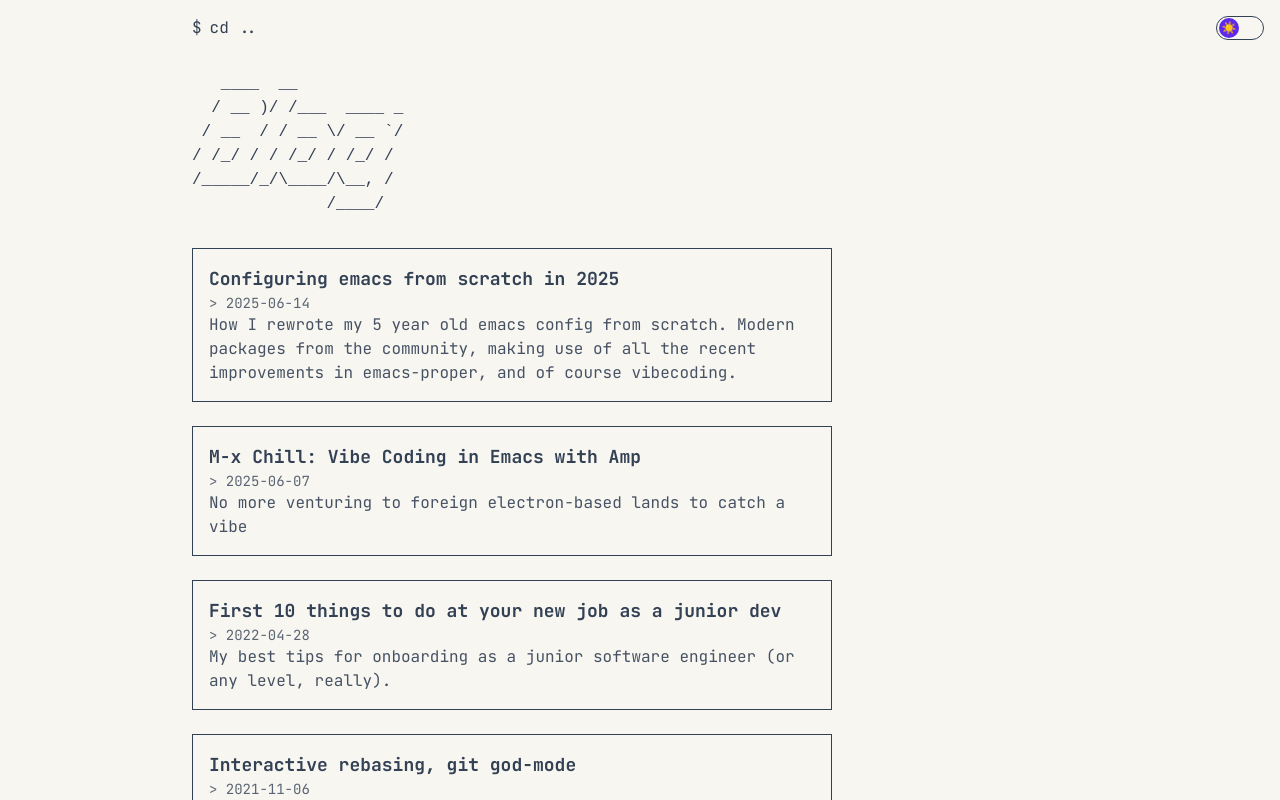
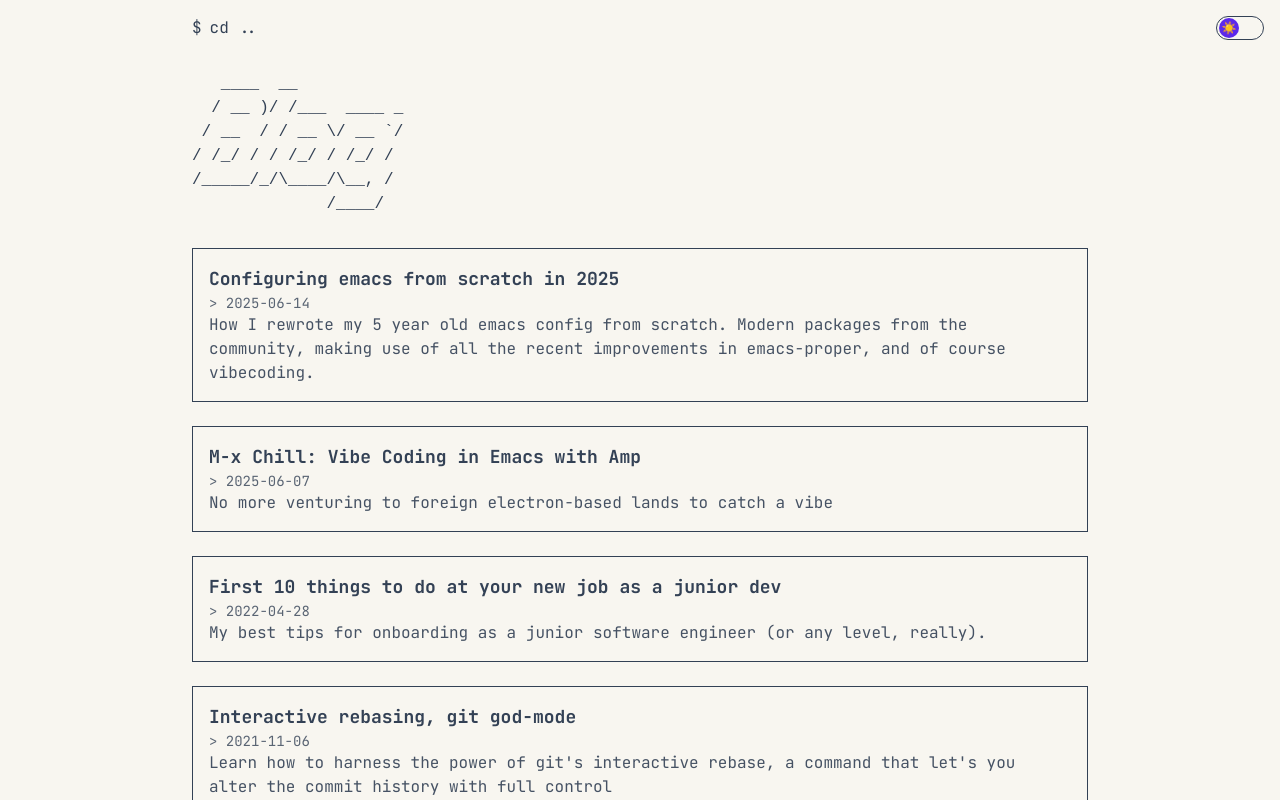
Before and after one commit to shaneikennedy/personal-dev, a Next.js app: page /blog in a window 1280 px wide. Shown: the top 800 px of the page. Built offline with nearby package versions, Linux system fonts and the light colour scheme.

Commit message:
Fix the max width on blog page

```diff
--- a/app/blog/page.tsx
+++ b/app/blog/page.tsx
@@ -24,7 +24,7 @@ export default function BlogPage() {
 
         <div className="space-y-6 mx-auto">
           {posts.map((post) => (
-            <article key={post.slug} className="terminal-box max-w-[640px]">
+            <article key={post.slug} className="terminal-box max-w-full">
               <Link href={`/blog/${post.slug}`} className="block hover:border-current">
                 <h2 className="text-lg font-bold" dangerouslySetInnerHTML={{__html: post.title}} />
                 <div className="text-sm opacity-80">
```
